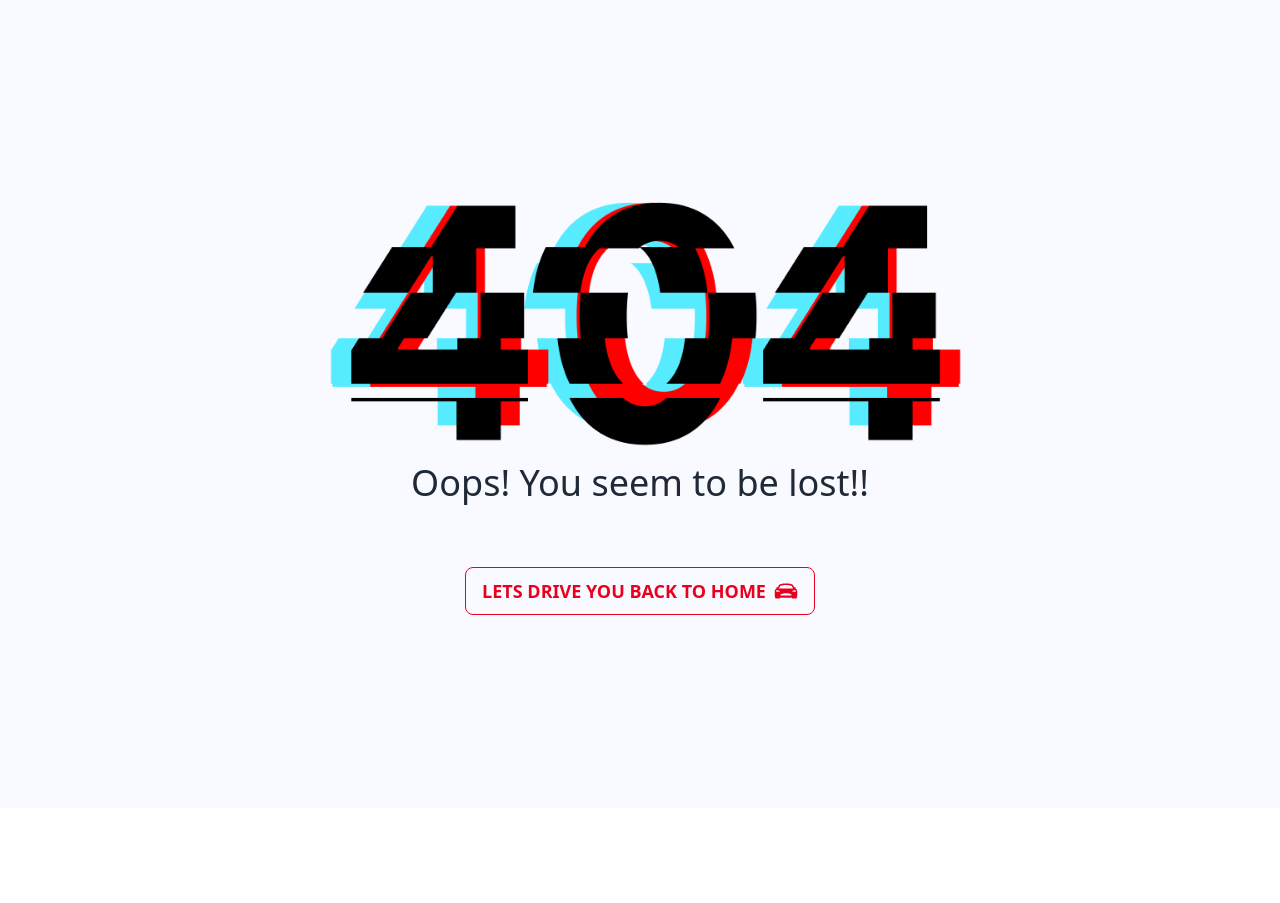
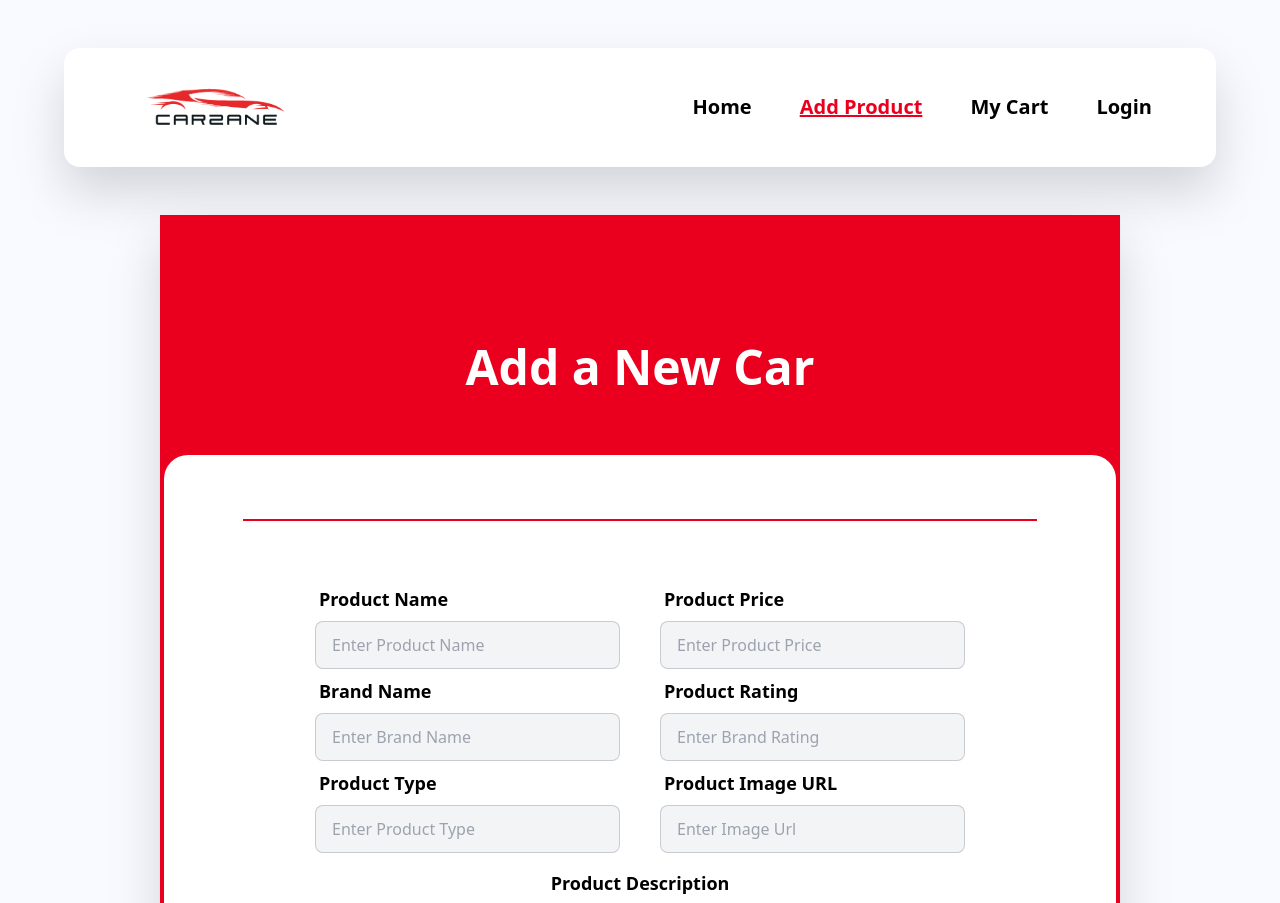
Before and after one commit to mdnoble1/carzane-client, a React (Vite) app: page /addProducts in a window 1280 px wide. Shown: the top 903 px of the page. Before the commit the page ends 808 px from the top, so only its background shows below. Built offline with nearby package versions, Linux system fonts and the light colour scheme; no server answers.

Commit message:
added addProduct section

```diff
--- /dev/null
+++ b/src/components/AddProducts.jsx
@@ -0,0 +1,139 @@
+const AddProducts = () => {
+  return (
+    <div className="lg:pb-12 drop-shadow-2xl">
+      <div className="lg:w-3/4 bg-[#ea001e] mx-auto pt-16 lg:pt-32 lg:p-1 lg:rounded-b-md lg:mt-12">
+        <h2 className="font-bold text-4xl lg:text-5xl text-white text-center mb-16">
+          Add a New Car
+        </h2>
+        <div className="py-12 lg:py-16 bg-white rounded-t-3xl rounded-b-sm lg:mt-12">
+          <div className="border border-[#ea001e] w-10/12 mx-auto mb-6"></div>
+          <form className="card-body lg:w-3/4 mx-auto">
+            <div className="lg:flex gap-10">
+              {/* left side */}
+              <div className="lg:w-1/2">
+                {/* 1 */}
+                <div className="form-control">
+                  <label className="label">
+                    <span className="label-text font-semibold text-lg text-black">
+                      Product Name
+                    </span>
+                  </label>
+                  <input
+                    name="name"
+                    type="text"
+                    placeholder="Enter Product Name"
+                    className="input input-bordered rounded-lg bg-gray-100"
+                    required
+                  />
+                </div>
+                {/* 2 */}
+                <div className="form-control">
+                  <label className="label">
+                    <span className="label-text font-semibold text-lg text-black">
+                      Brand Name
+                    </span>
+                  </label>
+                  <input
+                    name="brandName"
+                    type="text"
+                    placeholder="Enter Brand Name"
+                    className="input input-bordered rounded-lg bg-gray-100"
+                    required
+                  />
+                </div>
+
+                {/* 3 */}
+                <div className="form-control">
+                  <label className="label">
+                    <span className="label-text font-semibold text-lg text-black">
+                      Product Type
+                    </span>
+                  </label>
+                  <input
+                    name="type"
+                    type="text"
+                    placeholder="Enter Product Type"
+                    className="input input-bordered rounded-lg bg-gray-100"
+                    required
+                  />
+                </div>
+              </div>
+              {/* right side */}
+              <div className="lg:w-1/2">
+                {/* 4 */}
+                <div className="form-control">
+                  <label className="label">
+                    <span className="label-text font-semibold text-lg text-black">
+                      Product Price
+                    </span>
+                  </label>
+                  <input
+                    name="price"
+                    type="text"
+                    placeholder="Enter Product Price"
+                    className="input input-bordered rounded-lg bg-gray-100"
+                    required
+                  />
+                </div>
+                {/* 5 */}
+                <div className="form-control">
+                  <label className="label">
+                    <span className="label-text font-semibold text-lg text-black">
+                      Product Rating
+                    </span>
+                  </label>
+                  <input
+                    name="rating"
+                    type="text"
+                    placeholder="Enter Brand Rating"
+                    className="input input-bordered rounded-lg bg-gray-100"
+                    required
+                  />
+                </div>
+
+                {/* 6 */}
+                <div className="form-control">
+                  <label className="label">
+                    <span className="label-text font-semibold text-lg text-black">
+                      Product Image URL
+                    </span>
+                  </label>
+                  <input
+                    name="image"
+                    type="text"
+                    placeholder="Enter Image Url"
+                    className="input input-bordered rounded-lg bg-gray-100"
+                    required
+                  />
+                </div>
+              </div>
+            </div>
+            <div>
+              <div className="form-control">
+                <label className="label">
+                  <span className="label-text font-semibold text-lg text-black mx-auto">
+                    Product Description
+                  </span>
+                </label>
+                <input
+                  name="description"
+                  type="text"
+                  className="input input-bordered rounded-lg bg-gray-100 h-24"
+                  required
+                />
+              </div>
+              <div className="form-control mt-6">
+              <button className="btn rounded-lg font-semibold text-xl normal-case text-white bg-[#ea001e] hover:bg-red-400 hover:text-black">
+                Add Product
+              </button>
+            </div>
+            </div>
+          </form>
+          <div></div>
+        </div>
+      </div>
+    </div>
+  );
+};
+
+export default AddProducts;
--- a/src/pages/shared/Navbar.jsx
+++ b/src/pages/shared/Navbar.jsx
@@ -31,22 +31,32 @@ const Navbar = () => {
       </li>
       <li>
         <NavLink
+          to="/addProducts"
+          className={({ isActive, isPending }) =>
+            isPending ? "pending" : isActive ? "text-[#ea001e] underline" : ""
+          }
+        >
+          Add Product
+        </NavLink>
+      </li>
+      <li>
+        <NavLink
+          to="/cart"
+          className={({ isActive, isPending }) =>
+            isPending ? "pending" : isActive ? "text-[#ea001e] underline" : ""
+          }
+        >
+          My Cart
+        </NavLink>
+      </li>
+      <li>
+        <NavLink
           to="/login"
           className={({ isActive, isPending }) =>
             isPending ? "pending" : isActive ? "text-[#ea001e] underline" : ""
           }
         >
           Login
-        </NavLink>
-      </li>
-      <li>
-        <NavLink
-          to="/register"
-          className={({ isActive, isPending }) =>
-            isPending ? "pending" : isActive ? "text-[#ea001e] underline" : ""
-          }
-        >
-          Register
         </NavLink>
       </li>
     </>
--- a/src/routes/Router.jsx
+++ b/src/routes/Router.jsx
@@ -5,6 +5,7 @@ import Login from "../pages/Login";
 import Register from "../pages/Register";
 import ErrorPage from "../pages/ErrorPage";
 import BrandsName from "../components/BrandsName";
+import AddProducts from "../components/AddProducts";
 
 const router = createBrowserRouter([
     {
@@ -28,6 +29,10 @@ const router = createBrowserRouter([
             {
                 path: "/brands",
                 element: <BrandsName></BrandsName>
+            },
+            {
+                path: "/addProducts",
+                element: <AddProducts></AddProducts>
             }
         ]
     }
```
